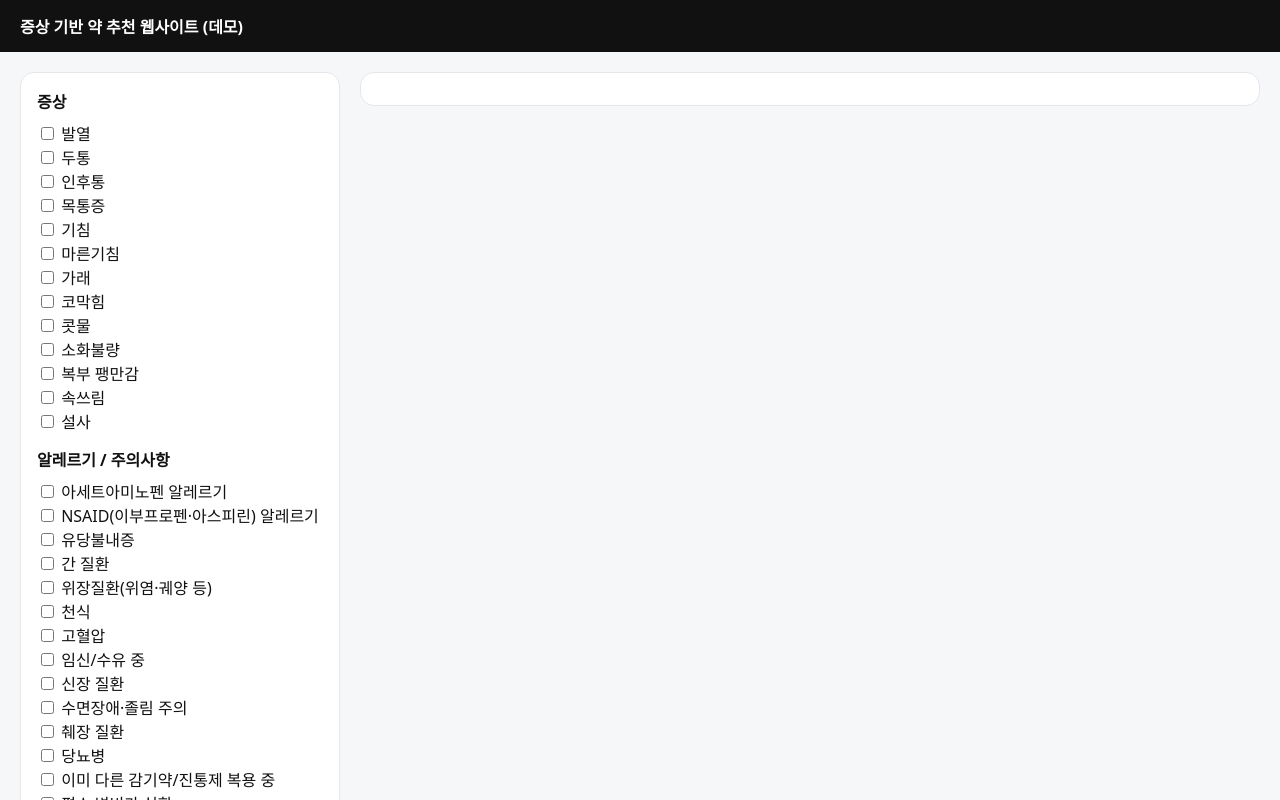
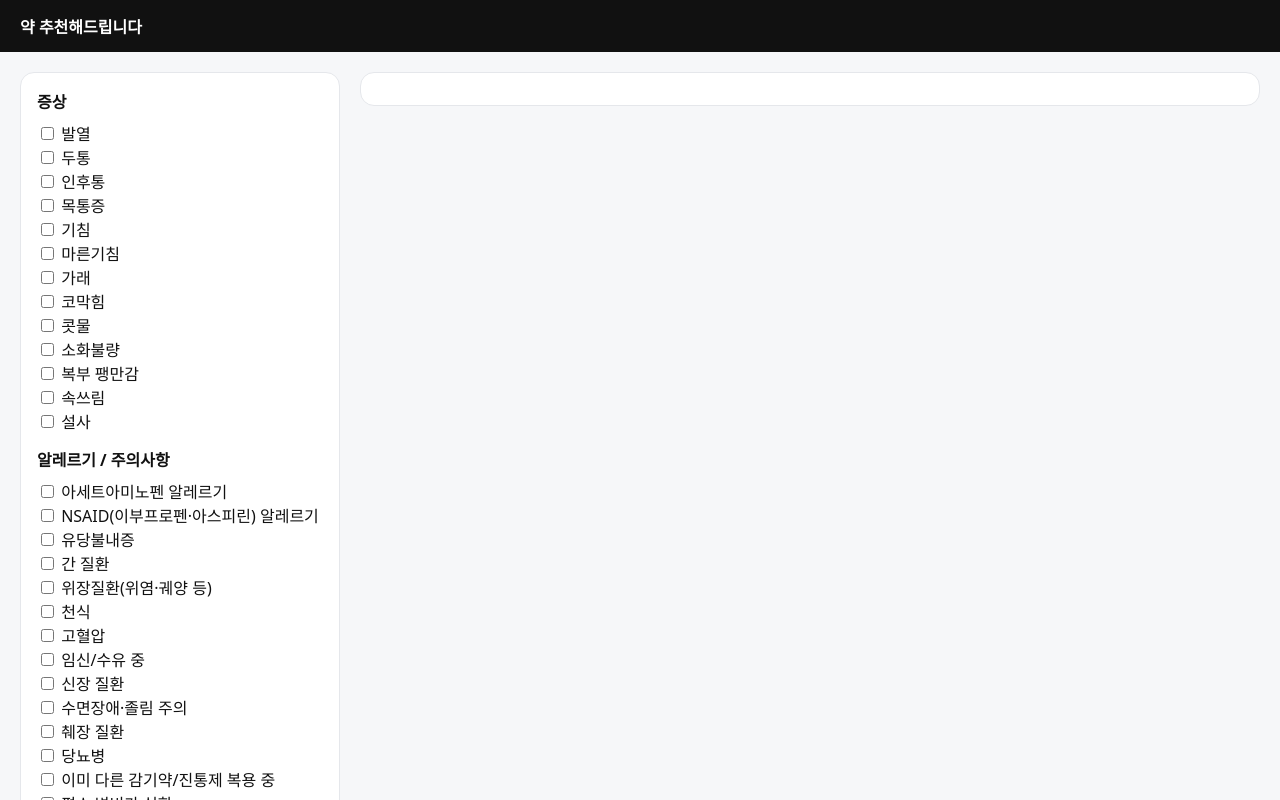
Before and after one commit to but8123/pills, a plain HTML site: page index.html in a window 1280 px wide. Shown: the top 800 px of the page. Drawn offline with Linux system fonts and the light colour scheme.

Commit message:
Update header text in index.html

```diff
--- a/index.html
+++ b/index.html
@@ -7,7 +7,7 @@
   <link rel="stylesheet" href="styles.css" />
 </head>
 <body>
-  <header>증상 기반 약 추천 웹사이트 (데모)</header>
+  <header>약 추천해드립니다</header>
 
   <main class="wrap">
     <!-- 왼쪽: 증상/알레르기 선택 -->
```
